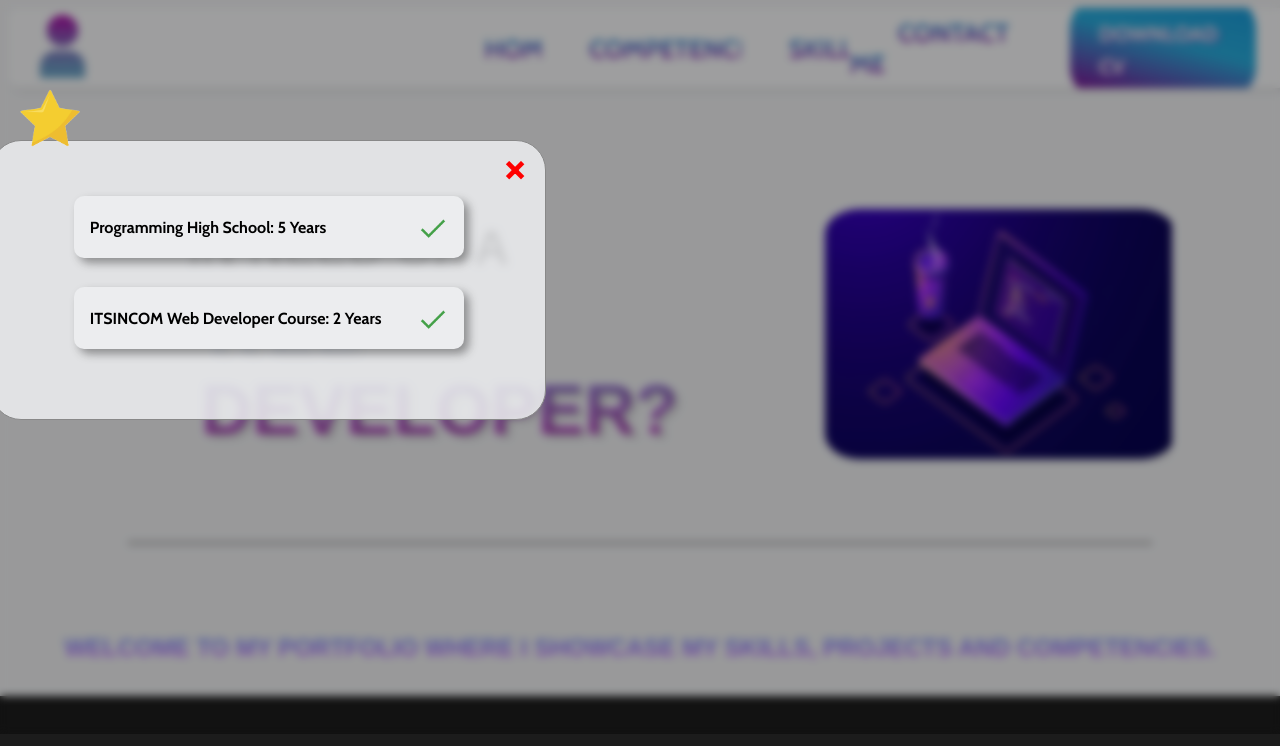
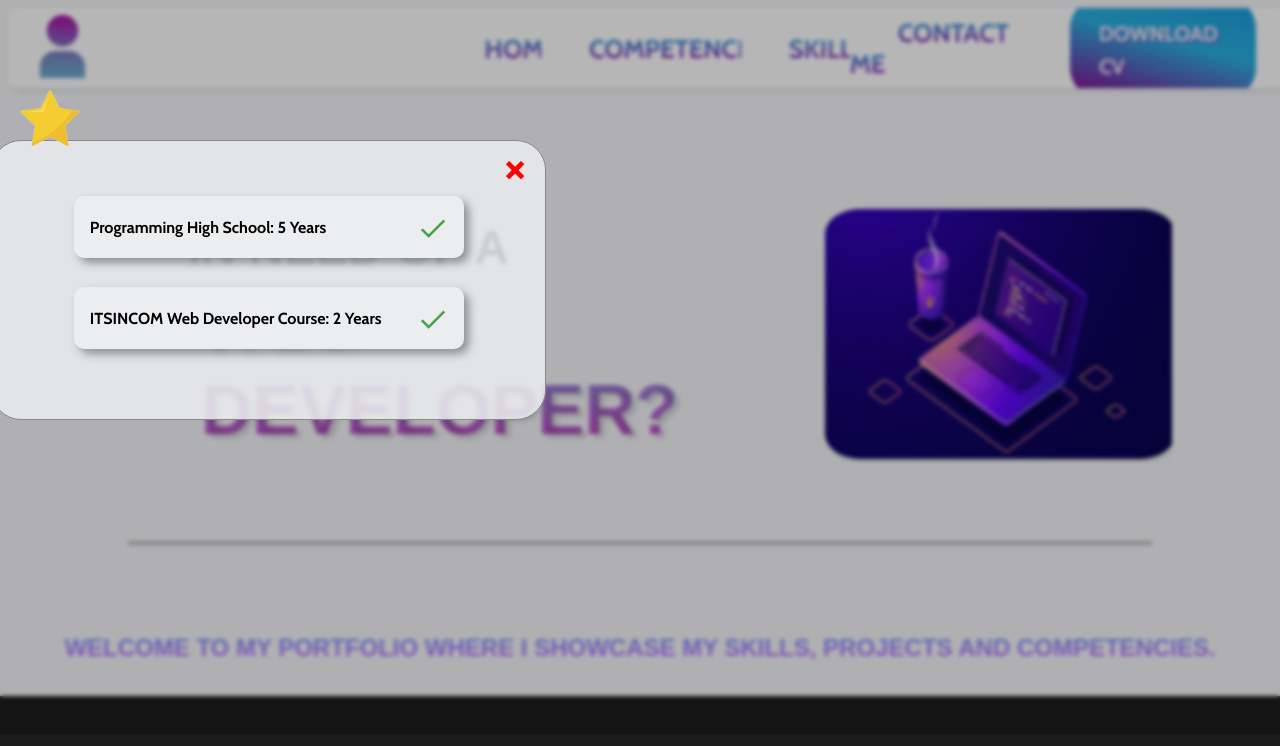
Before and after one commit to Vladdddy/PortFolio, a plain HTML site: page index.html in a window 1280 px wide. Both pictures are taken after a click on the element 238 px from the left and 48 px from the top of the page. Shown: the top 746 px of the page. Drawn offline with nearby package versions, Linux system fonts and the light colour scheme.

Commit message:
minoor changees

```diff
--- a/styles.css
+++ b/styles.css
@@ -160,8 +160,8 @@ body {
     width: 100%;
     height: 100%;
     overflow: hidden;
-    backdrop-filter: blur(4px);
-    background-color: #0000005a;
+    backdrop-filter: blur(2px);
+    background-color: #00000041;
     user-select: none;
 }
 
```
